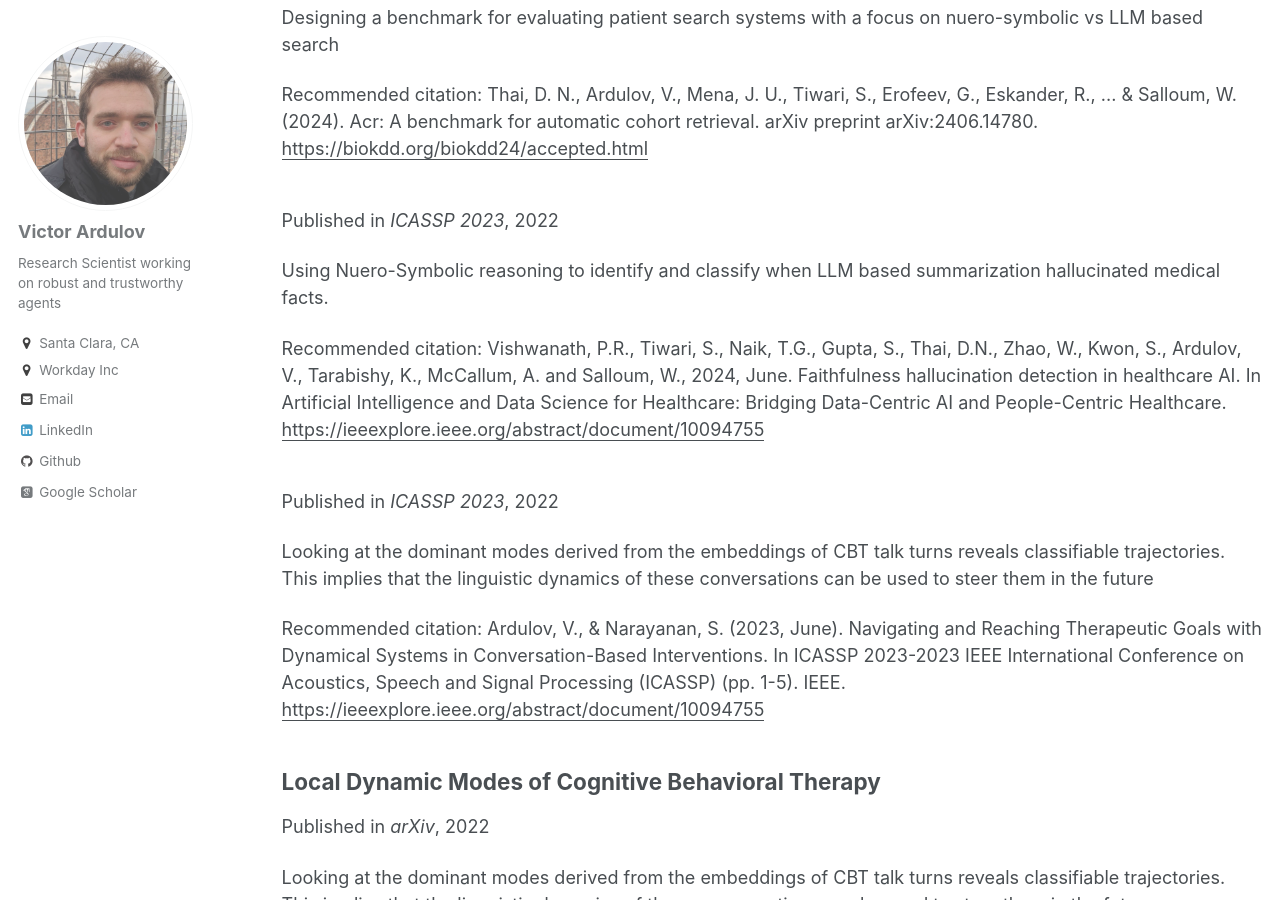
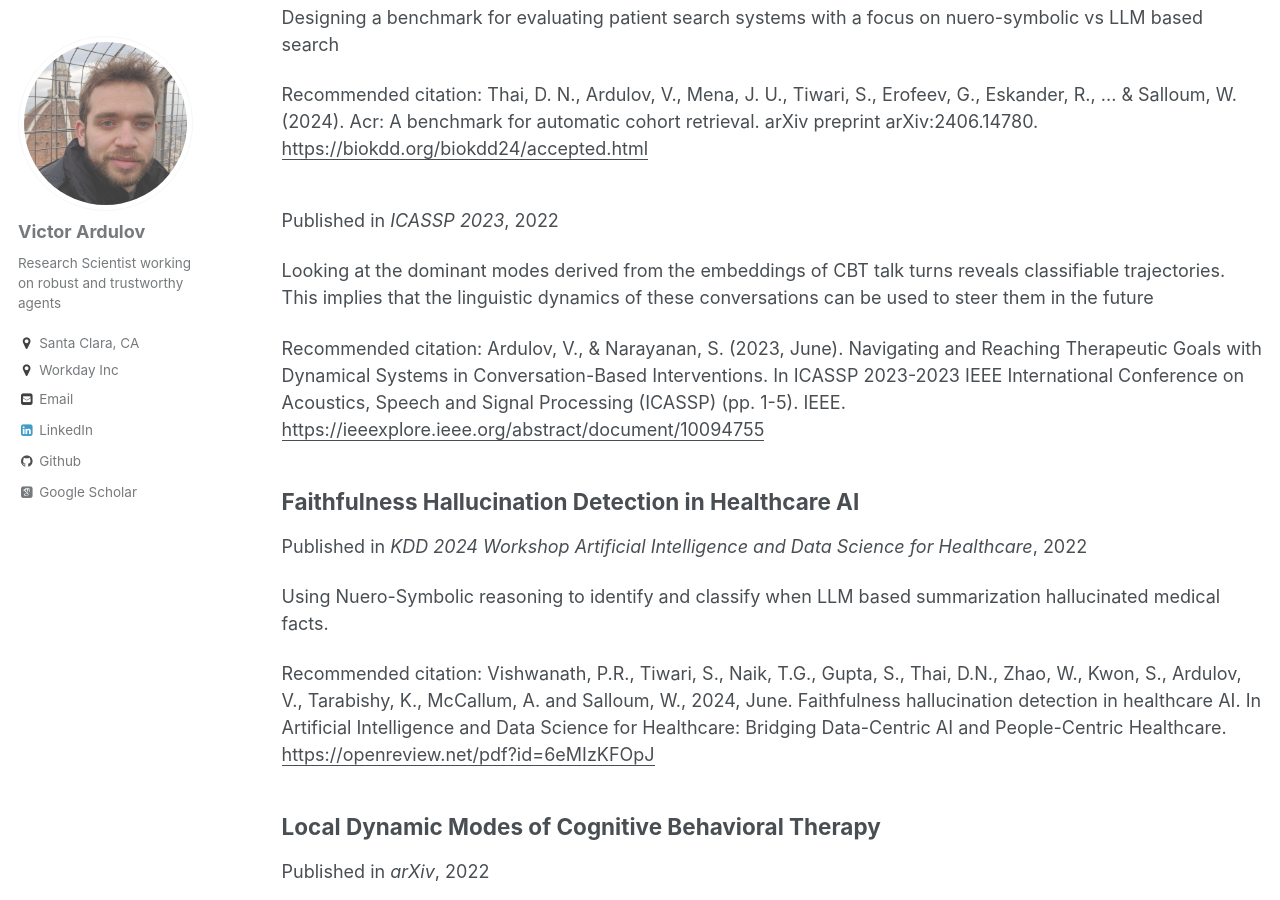
Before and after one commit to VArdulov/vardulov.github.io, a Jekyll site: the page built from _pages/publications.md, in a window 1280 px wide and 900 px high, scrolled down 283 px. Built offline with Jekyll 4.4.1, drawn with Linux system fonts in a browser that asks for light colours; some web fonts are replaced.

Commit message:
fixed front-matter

```diff
--- a/_publications/2024-06-01-Faithfulness-Hallucination-Detection-in-Healthcare-AI.md
+++ b/_publications/2024-06-01-Faithfulness-Hallucination-Detection-in-Healthcare-AI.md
@@ -1,11 +1,11 @@
 ---
-title: ""
+title: "Faithfulness Hallucination Detection in Healthcare AI"
 collection: publications
-permalink: /publication/2022-04-28-Local-Dynamic-Modes-of-Cognitive-Behavioral-Therapy.md
+permalink: /publication/2024-06-01-Faithfulness-Hallucination-Detection-in-Healthcare-AI.md
 excerpt: 'Using Nuero-Symbolic reasoning to identify and classify when LLM based summarization hallucinated medical facts.'
-date: 2022-06-04
-venue: 'ICASSP 2023'
-paperurl: 'https://ieeexplore.ieee.org/abstract/document/10094755'
+date: 2022-06-01
+venue: 'KDD 2024 Workshop Artificial Intelligence and Data Science for Healthcare'
+paperurl: 'https://openreview.net/pdf?id=6eMIzKFOpJ'
 citation: 'Vishwanath, P.R., Tiwari, S., Naik, T.G., Gupta, S., Thai, D.N., Zhao, W., Kwon, S., Ardulov, V., Tarabishy, K., McCallum, A. and Salloum, W., 2024, June. Faithfulness hallucination detection in healthcare AI. In Artificial Intelligence and Data Science for Healthcare: Bridging Data-Centric AI and People-Centric Healthcare.'
 ---
 **Abstract**: Faithfulness hallucinations, where AI-generated contents diverge from input contexts, pose significant
```
